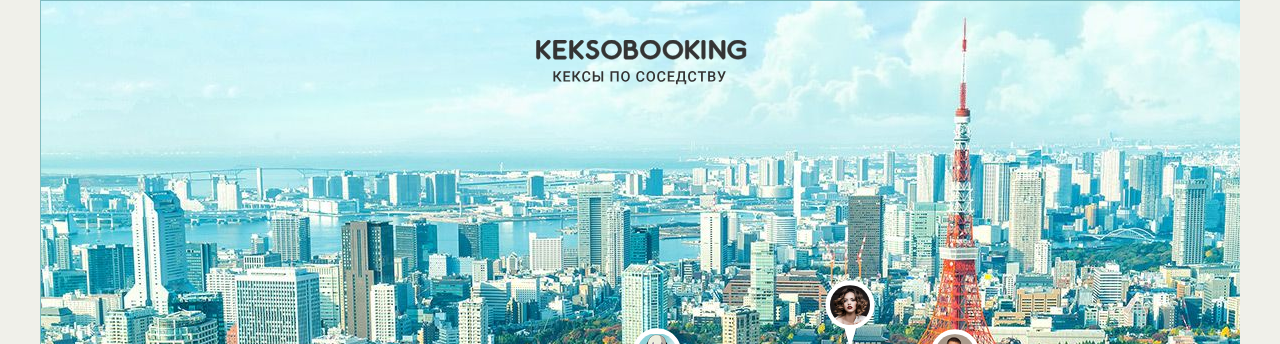
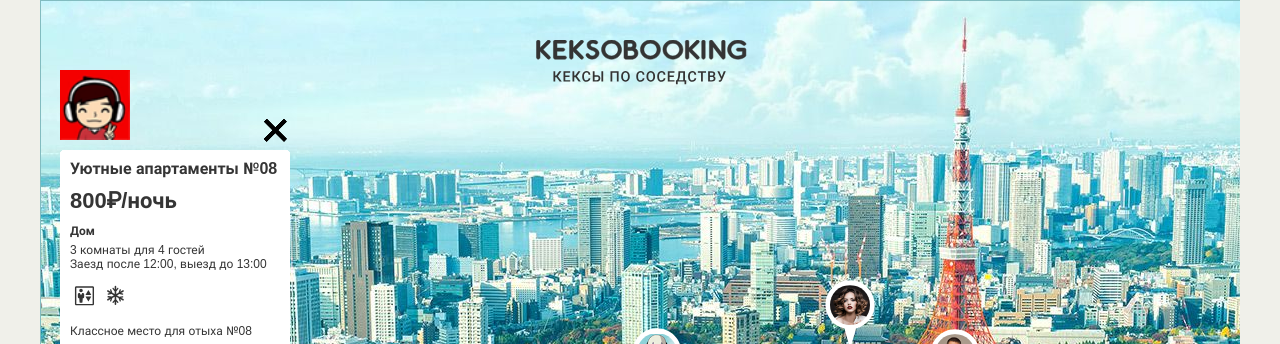
Before and after one commit to olga-kravchenko/keksbooking, a website: page index.html in a window 1280 px wide. Shown: the top 344 px of the page. Drawn offline with Linux system fonts and the light colour scheme; grey boxes are pictures that could not be loaded.

Commit message:
3.2 Created a DOM element for the advertisement card and filled it with data from the object.

```diff
--- a/index.html
+++ b/index.html
@@ -247,6 +247,10 @@
       <button class="error__button">Попробовать снова</button>
     </div>
   </template>
-<script src="js/main.js"></script>
+  <script src="js/constants.js"></script>
+  <script src="js/util.js"></script>
+  <script src="js/card.js"></script>
+  <script src="js/pin.js"></script>
+  <script src="js/main.js"></script>
 </body>
 </html>
--- /dev/null
+++ b/js/card.js
@@ -0,0 +1,51 @@
+'use strict';
+
+(() => {
+  const cardTemplate = document.querySelector(`#card`).content;
+
+  const addFeatures = (newCard, advertisement) => {
+    const featureSection = newCard.querySelector(`.popup__features`);
+    featureSection.innerHTML = ``;
+    let features = advertisement.offer.features;
+    for (let i = 0; i < features.length; i++) {
+      const feature = document.createElement(`li`);
+      feature.classList.add(`popup__feature`);
+      feature.classList.add(`popup__feature--${features[i]}`);
+      featureSection.appendChild(feature);
+    }
+  };
+
+  const addPhoto = (newCard, advertisement) => {
+    const photoSection = newCard.querySelector(`.popup__photos`);
+    photoSection.innerHTML = ``;
+    let photos = advertisement.offer.photos;
+    for (let i = 0; i < photos.length; i++) {
+      const photo = document.createElement(`img`);
+      photo.classList.add(`popup__photo`);
+      photo.src = `${photos[i]}`;
+      photo.alt = `Фотография жилья`;
+      photo.style.width = `45px`;
+      photo.style.height = `40px`;
+      photoSection.appendChild(photo);
+    }
+  };
+
+  const create = (advertisement) => {
+    const newCard = cardTemplate.cloneNode(true);
+    newCard.querySelector(`.popup__title`).textContent = advertisement.offer.title;
+    newCard.querySelector(`.popup__text--address`).textContent = advertisement.offer.address;
+    newCard.querySelector(`.popup__text--price`).textContent = `${advertisement.offer.price}₽/ночь`;
+    newCard.querySelector(`.popup__type`).textContent = advertisement.offer.type;
+    newCard.querySelector(`.popup__text--capacity`).textContent = `${advertisement.offer.rooms} комнаты для ${advertisement.offer.guests} гостей`;
+    newCard.querySelector(`.popup__text--time`).textContent = `Заезд после ${advertisement.offer.checkin}, выезд до ${advertisement.offer.checkout}`;
+    addFeatures(newCard, advertisement);
+    newCard.querySelector(`.popup__description`).textContent = advertisement.offer.description;
+    addPhoto(newCard, advertisement);
+    newCard.querySelector(`.popup__avatar`).src = advertisement.author.avatar;
+    return newCard;
+  };
+
+  window.card = {
+    create,
+  };
+})();
--- /dev/null
+++ b/js/constants.js
@@ -0,0 +1,9 @@
+'use strict';
+
+(() => {
+  const MIN_ARRAY_INDEX = 0;
+
+  window.constants = {
+    MIN_ARRAY_INDEX,
+  };
+})();
--- a/js/main.js
+++ b/js/main.js
@@ -1,32 +1,28 @@
 'use strict';
 
+(() => {
   const QUANTITY_OF_ADVERTISEMENTS = 8;
   const MIN_QUANTITY_OF_ROOMS = 1;
   const MAX_QUANTITY_OF_ROOMS = 5;
   const MIN_QUANTITY_OF_VISITORS = 1;
   const MAX_QUANTITY_OF_VISITORS = 15;
-const MIN_ARRAY_INDEX = 0;
   const MONEY_CONVERTER = 100;
   const MIN_X_COORDINATE = 100;
   const MAX_X_COORDINATE = 1100;
   const MIN_Y_COORDINATE = 130;
   const MAX_Y_COORDINATE = 630;
-const SHIFT_PIN_X = 40;
-const SHIFT_PIN_Y = 51;
+
   const TYPES_OF_APARTMENTS = [`palace`, `flat`, `house`, `bungalow`];
+  const NAMES_OF_APARTMENTS = [`Дворец`, `Квартира`, `Дом`, `Бунгало`];
   const TIMES = [`12:00`, `13:00`, `14:00`];
   const FEATURES = [`wifi`, `dishwasher`, `parking`, `washer`, `elevator`, `conditioner`];
   const PHOTOS = [`http://o0.github.io/assets/images/tokyo/hotel1.jpg`, `http://o0.github.io/assets/images/tokyo/hotel2.jpg`, `http://o0.github.io/assets/images/tokyo/hotel3.jpg`];
 
   const map = document.querySelector(`.map`);
-const pinTemplate = document.querySelector(`#pin`).content;
   const pins = map.querySelector(`.map__pins`);
+  const filter = map.querySelector(`.map__filters-container`);
 
   map.classList.remove(`map--faded`);
-
-const getRandomNumber = (min, max) => {
-  return Math.floor(Math.random() * (max - min) + min);
-};
 
   const getAdvertisements = () => {
     let advertisements = [];
@@ -38,20 +34,20 @@ const getAdvertisements = () => {
           avatar: `img/avatars/user0${number}.png`
         },
         offer: {
-        title: `заголовок предложения 0${number}`,
+          title: `Уютные апартаменты №0${number}`,
           price: number * MONEY_CONVERTER,
-        type: TYPES_OF_APARTMENTS[getRandomNumber(0, TYPES_OF_APARTMENTS.length)],
-        rooms: getRandomNumber(MIN_QUANTITY_OF_ROOMS, MAX_QUANTITY_OF_ROOMS),
-        guests: getRandomNumber(MIN_QUANTITY_OF_VISITORS, MAX_QUANTITY_OF_VISITORS),
-        checkin: TIMES[getRandomNumber(MIN_ARRAY_INDEX, TIMES.length)],
-        checkout: TIMES[getRandomNumber(MIN_ARRAY_INDEX, TIMES.length)],
-        features: FEATURES.slice(getRandomNumber(MIN_ARRAY_INDEX, FEATURES.length)),
-        description: `description 0${number}`,
-        photos: PHOTOS.slice(getRandomNumber(MIN_ARRAY_INDEX, PHOTOS.length)),
+          type: NAMES_OF_APARTMENTS[window.util.getRandomNumber(0, TYPES_OF_APARTMENTS.length)],
+          rooms: window.util.getRandomNumber(MIN_QUANTITY_OF_ROOMS, MAX_QUANTITY_OF_ROOMS),
+          guests: window.util.getRandomNumber(MIN_QUANTITY_OF_VISITORS, MAX_QUANTITY_OF_VISITORS),
+          checkin: TIMES[window.util.getRandomNumber(window.constants.MIN_ARRAY_INDEX, TIMES.length)],
+          checkout: TIMES[window.util.getRandomNumber(window.constants.MIN_ARRAY_INDEX, TIMES.length)],
+          features: FEATURES.slice(window.util.getRandomNumber(window.constants.MIN_ARRAY_INDEX, FEATURES.length)),
+          description: `Классное место для отыха №0${number}`,
+          photos: PHOTOS.slice(window.util.getRandomNumber(window.constants.MIN_ARRAY_INDEX, PHOTOS.length)),
         },
         location: {
-        x: getRandomNumber(MIN_X_COORDINATE, MAX_X_COORDINATE),
-        y: getRandomNumber(MIN_Y_COORDINATE, MAX_Y_COORDINATE),
+          x: window.util.getRandomNumber(MIN_X_COORDINATE, MAX_X_COORDINATE),
+          y: window.util.getRandomNumber(MIN_Y_COORDINATE, MAX_Y_COORDINATE),
         }
       };
       advertisement.address = `${advertisement.location.x}, ${advertisement.location.y}`;
@@ -60,25 +56,25 @@ const getAdvertisements = () => {
     return advertisements;
   };
 
-const createDomElementPin = (advertisement) => {
-  const newPin = pinTemplate.cloneNode(true);
-  const pinButton = newPin.querySelector(`.map__pin`);
-  const pinImg = pinButton.querySelector(`img`);
-  pinButton.style.left = `${advertisement.location.x + SHIFT_PIN_X}px`;
-  pinButton.style.top = `${advertisement.location.y + SHIFT_PIN_Y}px`;
-  pinImg.src = advertisement.author.avatar;
-  pinImg.alt = `Заголовок объявления`;
-  return newPin;
-};
-
   const fillDomElementsByPin = (arr) => {
     const fragment = document.createDocumentFragment();
     for (let i = 0; i < arr.length; i++) {
-    const newPhoto = createDomElementPin(arr[i]);
-    fragment.appendChild(newPhoto);
+      const newPin = window.pin.create(arr[i]);
+      fragment.appendChild(newPin);
     }
     pins.appendChild(fragment);
   };
 
+  const fillDomElementsByCard = (arr) => {
+    const fragment = document.createDocumentFragment();
+    for (let i = 0; i < arr.length; i++) {
+      const newCard = window.card.create(arr[i]);
+      fragment.appendChild(newCard);
+    }
+    map.insertBefore(fragment, filter);
+  };
+
   const pinsArray = getAdvertisements();
   fillDomElementsByPin(pinsArray);
+  fillDomElementsByCard(pinsArray);
+})();
--- /dev/null
+++ b/js/pin.js
@@ -0,0 +1,20 @@
+'use strict';
+
+(() => {
+  const SHIFT_PIN_X = 40;
+  const SHIFT_PIN_Y = 51;
+  const pinTemplate = document.querySelector(`#pin`).content;
+
+  const create = (advertisement) => {
+    const newPin = pinTemplate.cloneNode(true);
+    newPin.querySelector(`.map__pin`).style.left = `${advertisement.location.x + SHIFT_PIN_X}px`;
+    newPin.querySelector(`.map__pin`).style.top = `${advertisement.location.y + SHIFT_PIN_Y}px`;
+    newPin.querySelector(`img`).src = advertisement.author.avatar;
+    newPin.querySelector(`img`).alt = `Заголовок объявления`;
+    return newPin;
+  };
+
+  window.pin = {
+    create,
+  };
+})();
--- /dev/null
+++ b/js/util.js
@@ -0,0 +1,10 @@
+'use strict';
+(() => {
+  const getRandomNumber = (min, max) => {
+    return Math.floor(Math.random() * (max - min) + min);
+  };
+
+  window.util = {
+    getRandomNumber,
+  };
+})();
```
Lines whose indentation alone changed are shown as unchanged.
